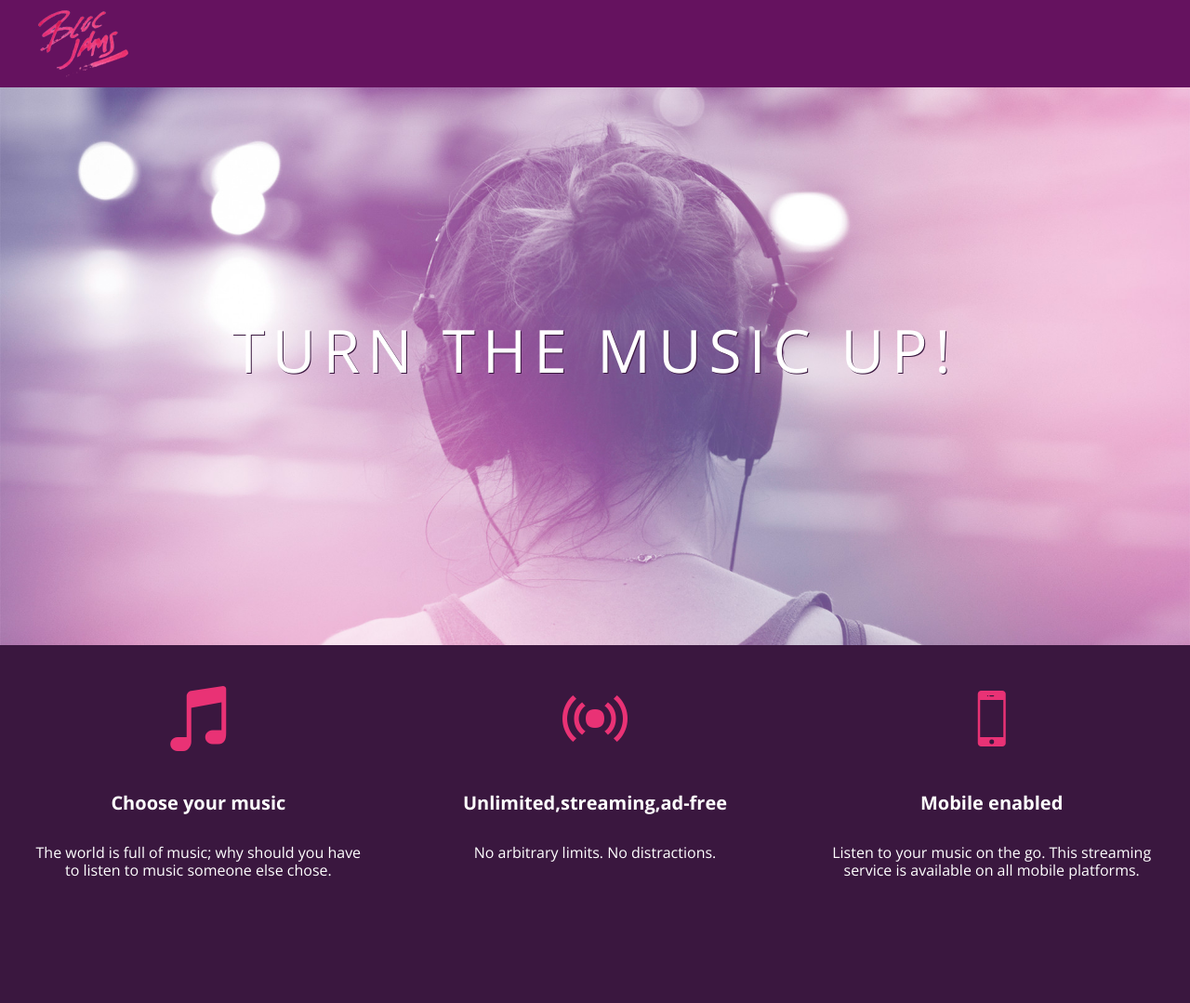
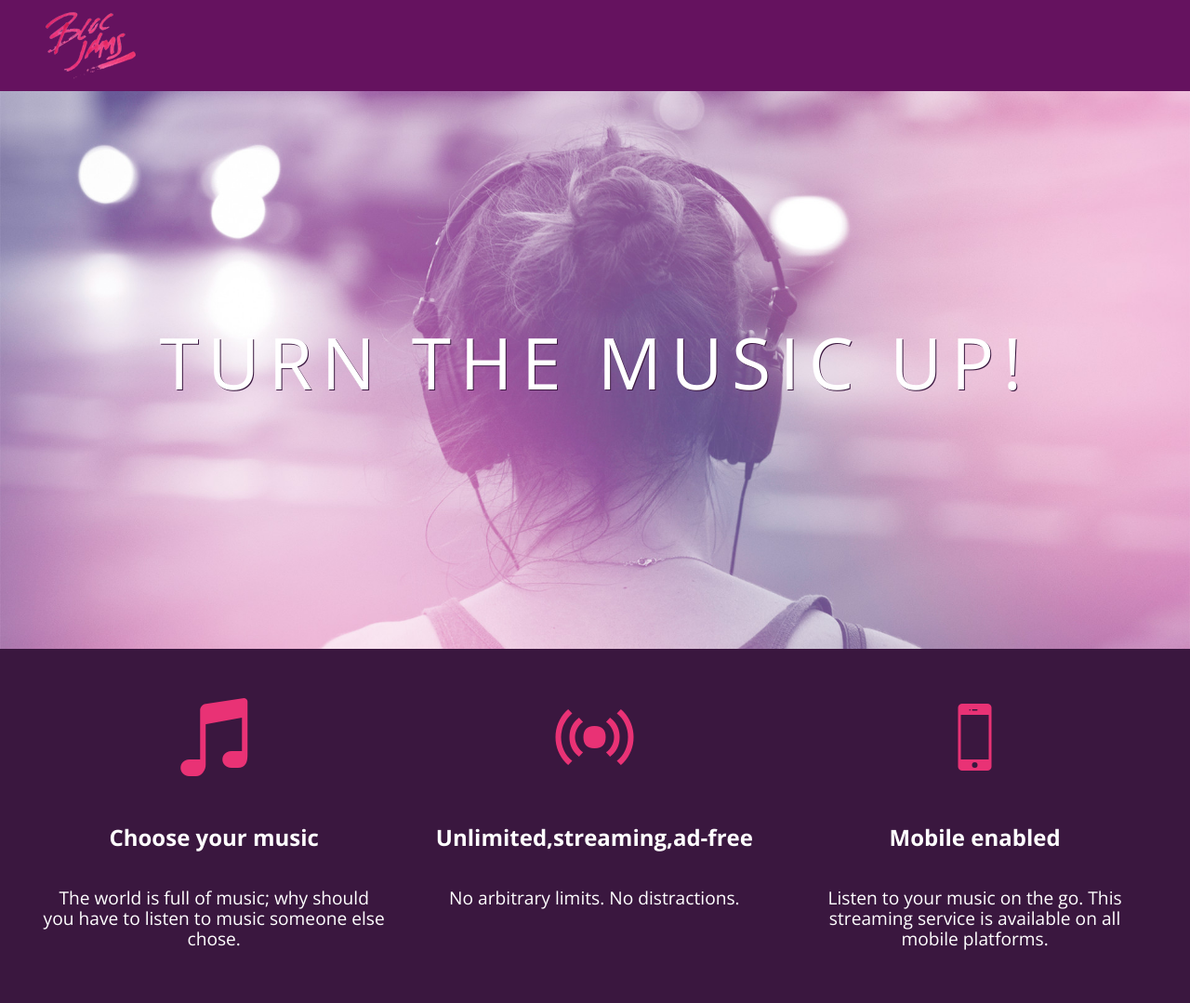
Before and after one commit to mahannay/bloc-jams, a plain HTML site: page index.html in a window 1280 px wide. Shown: the whole page at 93% size. Before the commit the page ends 993 px from the top, so only its background shows below. Drawn offline with nearby package versions, Linux system fonts and the light colour scheme.

Commit message:
Checkpoint 7

```diff
--- a/index.html
+++ b/index.html
@@ -2,10 +2,12 @@
 <html>
 <head>
   <title>Bloc Jams</title>
+  <meta name="viewport" content="width=device-width, initial-scale=1">
   <link rel="stylesheet" type="text/css" href="http://fonts.googleapis.com/css?family=Open+Sans:400,800,600,700,300">
   <link rel="stylesheet" type="text/css" href="http://code.ionicframework.com/ionicons/2.0.1/css/ionicons.min.css">
   <link rel="stylesheet" type="text/css" href="styles/normalize.css">
   <link rel="stylesheet" type="text/css" href="styles/main.css">
+  <link rel="stylesheet" type="text/css" href="styles/landing.css">
 </head>
 <body class="landing">
   <header>
@@ -16,18 +18,18 @@
   <section class="hero-content"><!-- hero content -->
     <h1 class="hero-title">Turn the music up!</h1>
   </section>
-  <section><!-- selling points -->
-    <div class="point">
+  <section class="selling-points container"><!-- selling points -->
+    <div class="point column third">
       <span class="ion-music-note"></span>
       <h5 class="point-title"> Choose your music</h5>
       <p class="point-description">The world is full of music; why should you have to listen to music someone else chose.</p>
     </div>
-    <div class="point">
+    <div class="point column third">
       <span class="ion-radio-waves"></span>
       <h5 class="point-title">Unlimited,streaming,ad-free</h5>
       <p class="point-description">No arbitrary limits. No distractions.</p>
     </div>
-    <div class="point">
+    <div class="point column third">
       <span class="ion-iphone"></span>
       <h5 class="point-title">Mobile enabled</h5>
       <p class="point-description">Listen to your music on the go. This streaming service is available on all mobile platforms.</p>
--- /dev/null
+++ b/styles/landing.css
@@ -0,0 +1,74 @@
+body.landing {
+     background-color: rgb(58,23,63);
+ }
+
+ .hero-content {
+     position: relative;
+     min-height: 600px;
+     background-image: url(../assets/images/bloc_jams_bg.jpg);
+     background-repeat: no-repeat;
+     background-position: center center;
+     background-size: cover;
+ }
+
+ .hero-content .hero-title {
+     position: absolute;
+     top: 40%;
+     -webkit-transform: translateY(-50%);
+     -moz-transform: translateY(-50%);
+     transform: translateY(-50%);
+     width: 100%;
+     text-align: center;
+     font-size: 4rem;
+     font-weight: 300;
+     text-transform: uppercase;
+     letter-spacing: 0.5rem;
+     text-shadow: 1px 1px 0px rgb(58,23,63);
+ }
+
+ .selling-points {
+     position: relative;
+ }
+
+ .point {
+     position: relative;
+     padding: 2rem;
+     text-align: center;
+ }
+
+ .point .point-title {
+     font-size: 1.25rem;
+ }
+
+ .ion-music-note,
+ .ion-radio-waves,
+ .ion-iphone {
+     color: rgb(233,50,117);
+     font-size: 5rem;
+ }
+
+ .container {
+     margin: 0 auto;
+     max-width: 64rem;
+ }
+
+ /* Medium and small screens (640px) */
+ @media (min-width: 640px) {
+   html { font-size: 112%; }
+   .column {
+        float: left;
+        padding-left: 1rem;
+        padding-right: 1rem;
+    }
+    .column.full { width: 100%; }
+   .column.two-thirds { width: 66.7%; }
+   .column.half { width: 50%; }
+   .column.third { width: 33.3%; }
+   .column.fourth { width: 25%; }
+   .column.flow-opposite { float: right; }
+ }
+
+ /* Large screens (1024px) */
+ @media (min-width: 1024px) {
+   html { font-size: 120%; }
+ }
--- a/styles/main.css
+++ b/styles/main.css
@@ -10,6 +10,11 @@ body {
 body.landing {
   background-color: rgb(58,23,63);
 }
+*, *::before, *::after {
+    -moz-box-sizing: border-box;
+    -webkit-box-sizing: border-box;
+    box-sizing: border-box;
+}
 .navbar {
   padding:0.5rem;
   background-color: rgb(101,18,95);
@@ -18,48 +23,3 @@ body.landing {
   position:relative;
   left:2rem;
 }
-.hero-content {
-  position: relative;
-  min-height: 600px;
-  background-image: url(../assets/images/bloc_jams_bg.jpg);
-  background-repeat: no-repeat;
-  background-position: center center;
-  background-size: cover;
-}
-.hero-content .hero-title {
-  position: absolute;
-  top: 40%;
-  -webkit-transform: translateY(-50%);
-  -moz-transform: translateY(-50%);
-  -ms-transform: translateY(-50%);
-  transform: translateY(-50%);
-  width:100%;
-  text-align: center;
-  font-size:4rem;
-  font-weight: 300;
-  text-transform: uppercase;
-  letter-spacing: 0.5rem;
-  text-shadow: 1px 1px 0px rgb(58,23,63);
-}
-.selling-points {
-  position:relative;
-  display:table;
-  width:100%;
-  -webkit-box-sizing:border-box;
-  -moz-box-sizing:border-box;
-  box-sizing:border-box;
-}
-.point {
-  display: table-cell;
-  position:relative;
-  width:33.3%;
-  padding:2rem;
-  text-align:center;
-}
-.point .point-title {
-  font-size:1.25rem;
-}
-.ion-music-note, .ion-radio-waves, .ion-iphone {
-  color: rgb(233,50,117);
-  font-size:5rem;
-}
```
